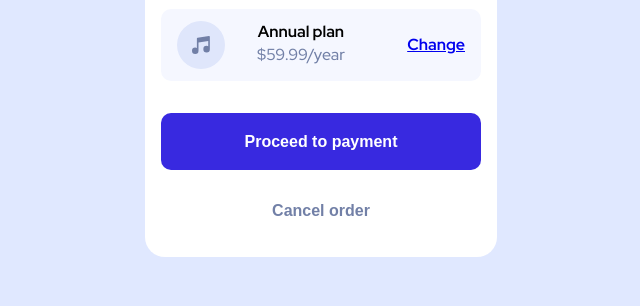
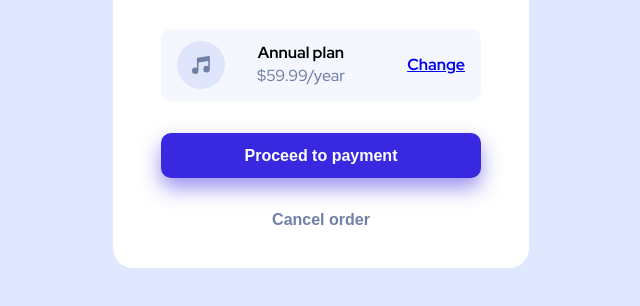
Before and after one commit to Andigashi1/order-summary-site, a plain HTML site: page index.html in a window 1280 px wide. Shown: the part 450-756 px from the top of the page, without its empty margins (319-959 px from the left). Drawn offline with Linux system fonts and the light colour scheme.

Commit message:
updated font-weight and box-shadow

```diff
--- a/index.css
+++ b/index.css
@@ -81,7 +81,7 @@ h2 {
 .buttons > * {
     padding: 1em 0;
     border: 0;
-    font-weight: 900;
+    font-weight: 700;
 }
 
 .payment {
@@ -90,6 +90,7 @@ h2 {
     color: white;
     border-radius: 10px;
     margin-bottom: 1.2em;
+    box-shadow: 0 10px 20px hsla(245, 75%, 52%, .5);
 }
 
 .payment:hover {
@@ -101,9 +102,19 @@ h2 {
     background-color: transparent;
     padding: .5em 0;
     margin-bottom: 1.6em;
-    font-weight: 700;
 }
 
 .cancel:hover {
     color: hsl(223, 47%, 23%);
 }
+
+@media (min-width: 35em) {
+
+    .container {
+        max-width: 26rem;
+    }
+
+    .buttons > * {
+        padding: .6em 0;
+    }
+}
```
